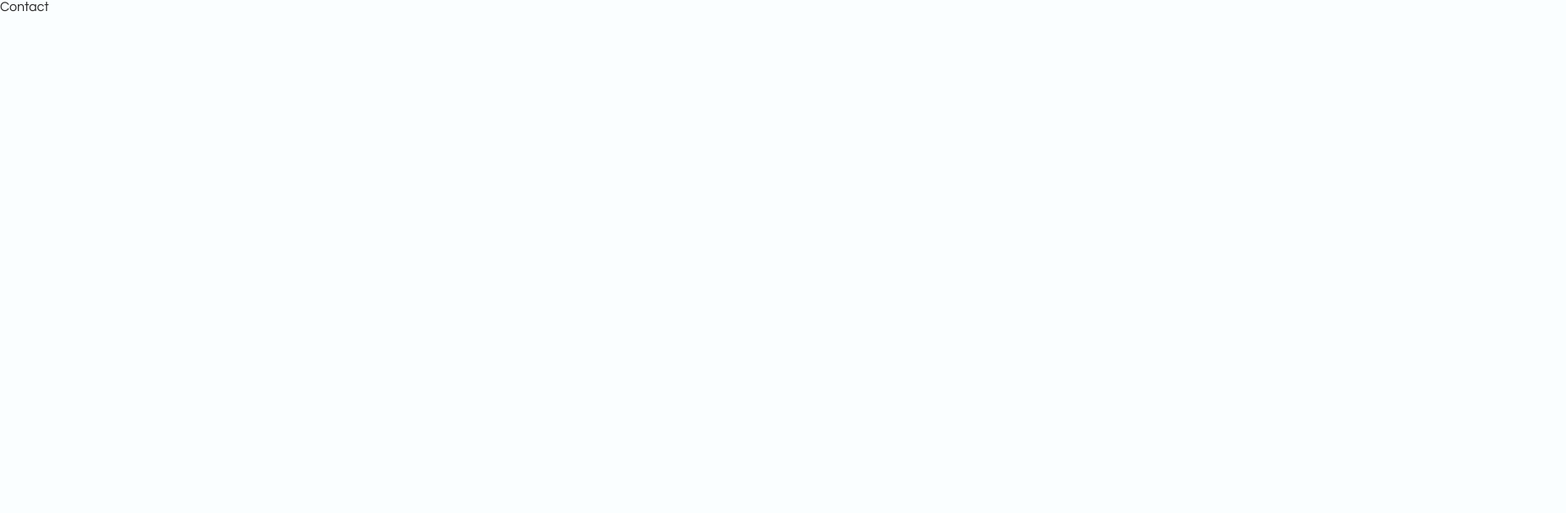
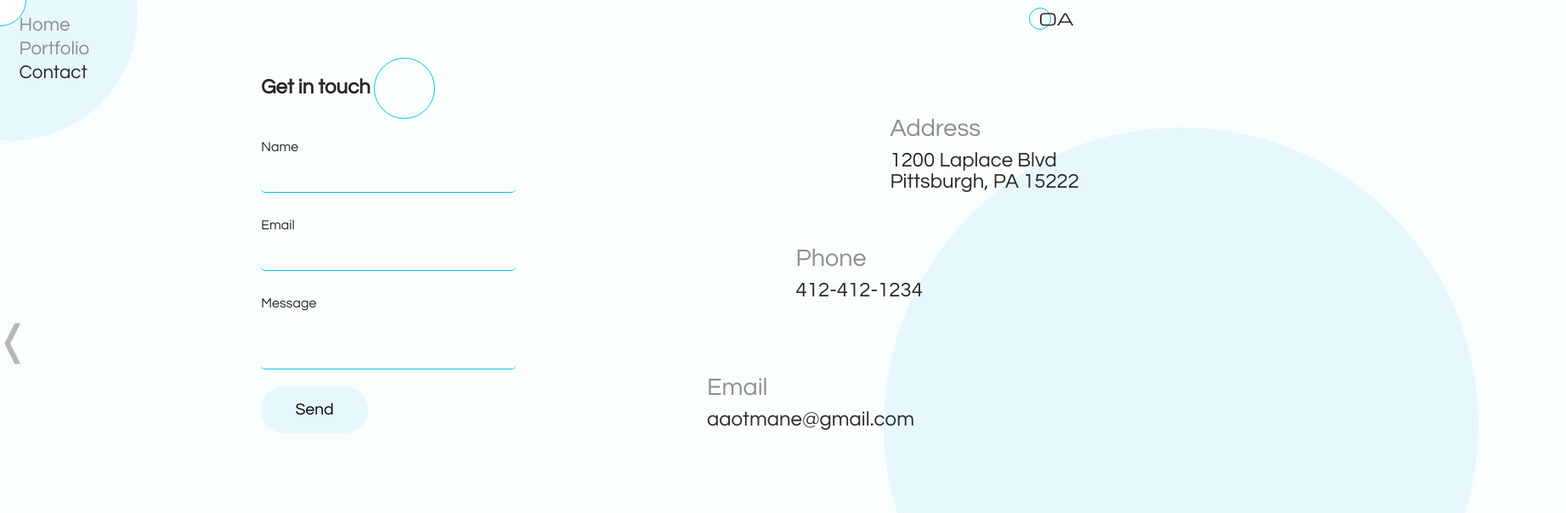
Before and after one commit to otfigo87/react-vitrine, a React (Create React App) app: page /contact in a window 1280 px wide. Shown: the top 604 px of the page at 85% size, 1843 px wide, since content can reach past the window. Built offline with nearby package versions, Linux system fonts and the light colour scheme.

Commit message:
Contact component with emailjs

```diff
--- a/package.json
+++ b/package.json
@@ -3,10 +3,13 @@
   "version": "0.1.0",
   "private": true,
   "dependencies": {
+    "@emailjs/browser": "^3.10.0",
     "@testing-library/jest-dom": "^5.16.5",
     "@testing-library/react": "^13.4.0",
     "@testing-library/user-event": "^13.5.0",
+    "copy-to-clipboard": "^3.3.3",
     "react": "^18.2.0",
+    "react-copy-to-clipboard": "^5.1.0",
     "react-dom": "^18.2.0",
     "react-router-dom": "^6.8.1",
     "react-scripts": "5.0.1",
--- /dev/null
+++ b/src/components/ContactForm.js
@@ -0,0 +1,58 @@
+import React, { useRef } from "react";
+import emailjs from "@emailjs/browser";
+import { init } from "@emailjs/browser";
+init(process.env.ID);
+
+const ContactForm = () => {
+  const form = useRef();
+
+  const sendEmail = (e) => {
+    e.preventDefault();
+    const formMess = document.querySelector(".form-message")
+
+    emailjs
+      .sendForm(
+        "service_5ialq58",
+        "template_8ed76yk",
+        form.current,
+        process.env.REACT_APP_ID
+      )
+      .then(
+        (result) => {
+          console.log(result.text);
+          form.current.reset();
+          formMess.innerHTML = "<p class='success'>Message Sent !</p>";
+          setTimeout(() => {
+            formMess.innerHTML = "";
+          }, 2500)
+        },
+        (error) => {
+          console.log(error.text);
+          formMess.innerHTML = "<p class='error'>Error! Please try again<p/>";
+          setTimeout(() => {
+            formMess.innerHTML = "";
+          }, 2500);
+        }
+      );
+  };
+
+  return (
+    <div className="form-container">
+      <h2>Get in touch</h2>
+      <form ref={form} onSubmit={sendEmail} className="form-content">
+        <label>Name</label>
+        <input type="text" name="name" required autoComplete="off" id="name" />
+        <label>Email</label>
+        <input type="email" name="email" required autoComplete="off" id="email" />
+        <label>Message</label>
+        <textarea name="message" required autoComplete="off" id="message" />
+        <input type="submit" value="Send" className="hover button"/>
+      </form>
+    <div className="form-message">
+
+    </div>
+    </div>
+  );
+};
+
+export default ContactForm
--- a/src/pages/Contact.js
+++ b/src/pages/Contact.js
@@ -1,9 +1,65 @@
 import React from 'react'
+import Mouse from '../components/Mouse'
+import Navigation from '../components/Navigation'
+import Logo from "../components/Logo";
+import ContactForm from '../components/ContactForm';
+import SocialMedia from "../components/SocialMedia";
+import Buttons from "../components/Buttons";
+import { CopyToClipboard } from 'react-copy-to-clipboard';
 
 const Contact = () => {
   return (
-    <div>Contact</div>
-  )
+    <main>
+      <Mouse />
+      <div className="contact">
+        <Navigation />
+        <Logo />
+        <ContactForm />
+        <div className="contact-infos">
+          <div className="address">
+            <div className="content">
+              <h4>Address</h4>
+              <p>1200 Laplace Blvd</p>
+              <p>Pittsburgh, PA 15222</p>
+            </div>
+          </div>
+          <div className="phone">
+            <div className="content">
+              <h4>Phone</h4>
+              <CopyToClipboard text="4124121234" className="hover">
+                <p
+                  style={{ cursor: "pointer" }}
+                  className="clipboard"
+                  onClick={() => alert("Phone number copied!")}
+                >
+                  412-412-1234
+                </p>
+              </CopyToClipboard>
+            </div>
+          </div>
+          <div className="email">
+            <div className="content">
+              <h4>Email</h4>
+              <CopyToClipboard text="aaotmane@gmail.com" className="hover">
+                <p
+                  style={{ cursor: "pointer" }}
+                  className="clipboard"
+                  onClick={() => alert("Email copied!")}
+                >
+                  aaotmane@gmail.com
+                </p>
+              </CopyToClipboard>
+            </div>
+          </div>
+          <SocialMedia />
+          <div className="credits">
+            <p>Otmane Aatik</p>
+          </div>
+        </div>
+        <Buttons left={"/project4"} />
+      </div>
+    </main>
+  );
 }
 
 export default Contact
```
Also changed, not shown: 1 other file (tests, documents, lock files or other folders).
